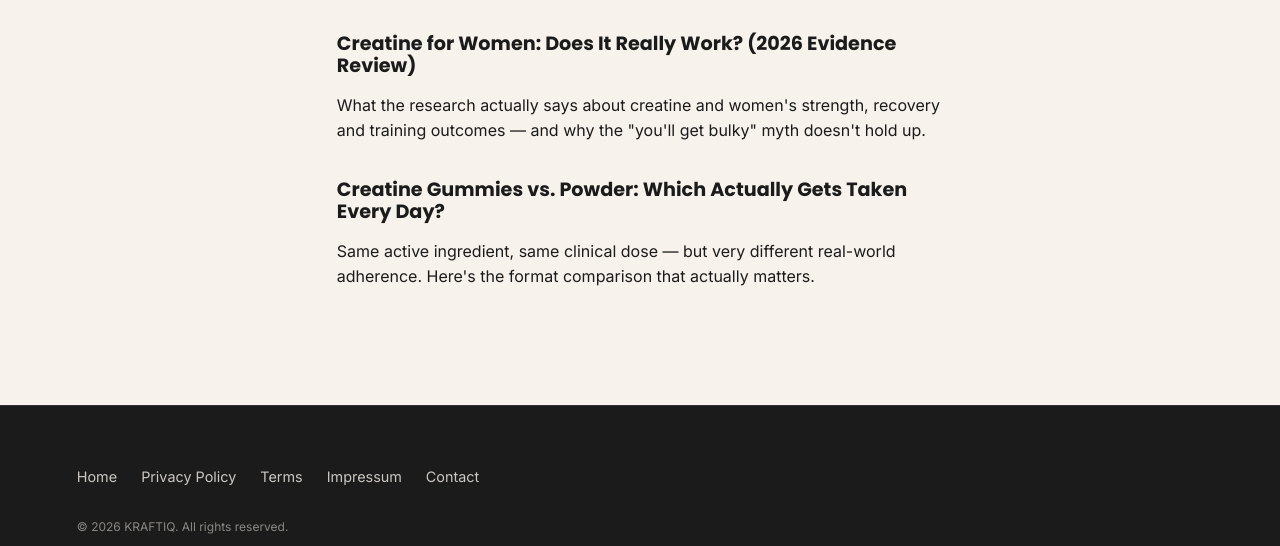
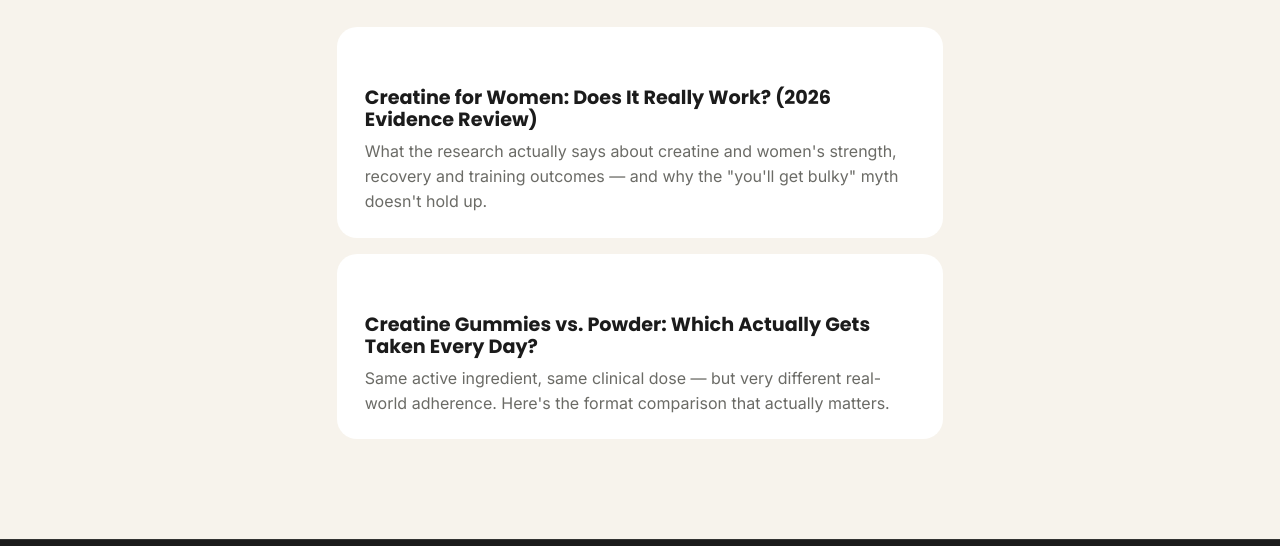
Before and after one commit to timothymaistryfoster-bot/kraftiq-website, a plain HTML site: page blog/index.html in a window 1280 px wide. Shown: the part 254-800 px from the top of the page. Drawn offline with Linux system fonts and the light colour scheme.

Commit message:
Add blog listing/article CSS

```diff
--- a/css/styles.css
+++ b/css/styles.css
@@ -552,3 +552,31 @@ blockquote cite {
   background: var(--white);
 }
 .contact-form button { align-self: flex-start; }
+
+/* Blog */
+.blog-list {
+  display: flex;
+  flex-direction: column;
+  gap: 16px;
+  margin-top: 30px;
+}
+.blog-card {
+  display: block;
+  background: var(--white);
+  border-radius: var(--radius);
+  padding: 24px 28px;
+  transition: transform 0.15s ease;
+}
+.blog-card:hover { transform: translateY(-2px); }
+.blog-card h2 { font-size: 1.2rem; margin-bottom: 8px; }
+.blog-card p { margin: 0; color: var(--gray); }
+
+.blog-post .lead-answer {
+  background: var(--lilac);
+  border-radius: 14px;
+  padding: 16px 20px;
+  font-size: 1.05rem;
+}
+.blog-post h2 { margin-top: 36px; }
+.blog-post h3 { margin-top: 24px; font-size: 1.05rem; }
+.blog-post .compare-table { margin: 20px 0; }
```
